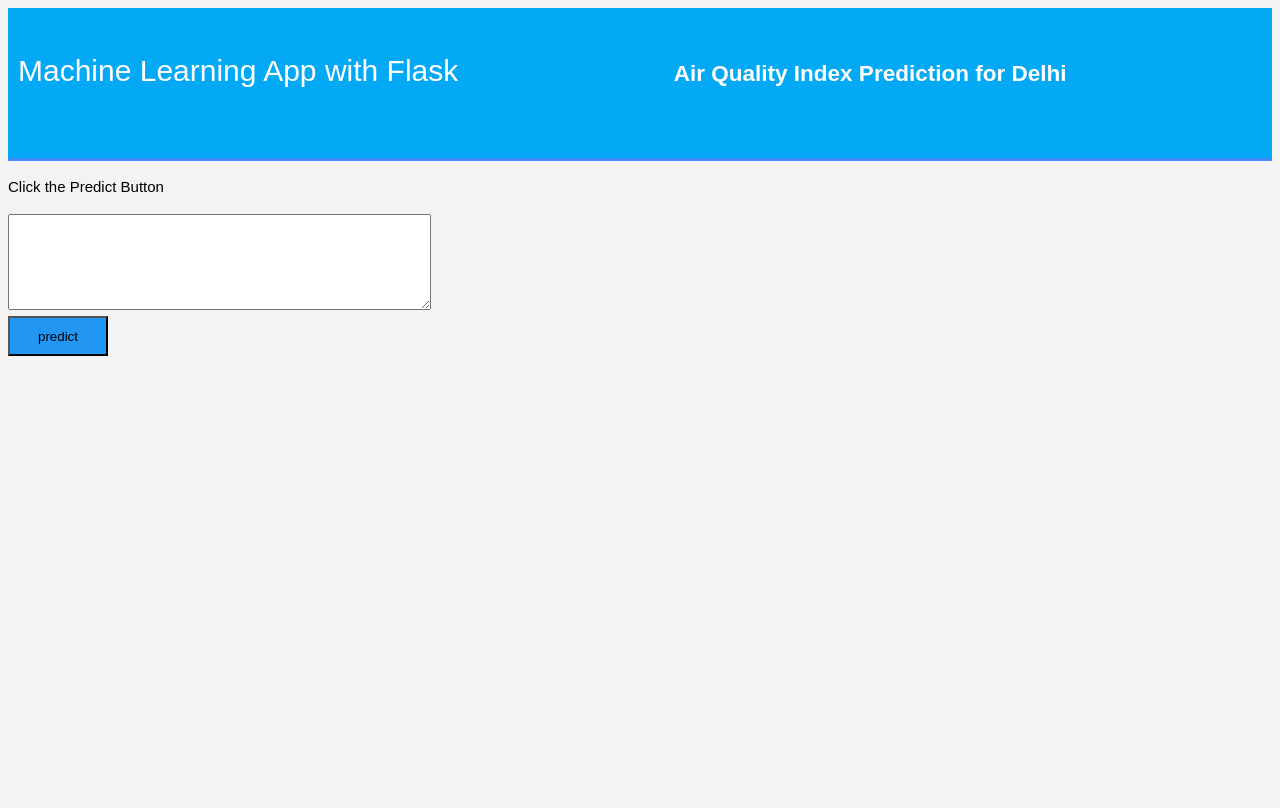
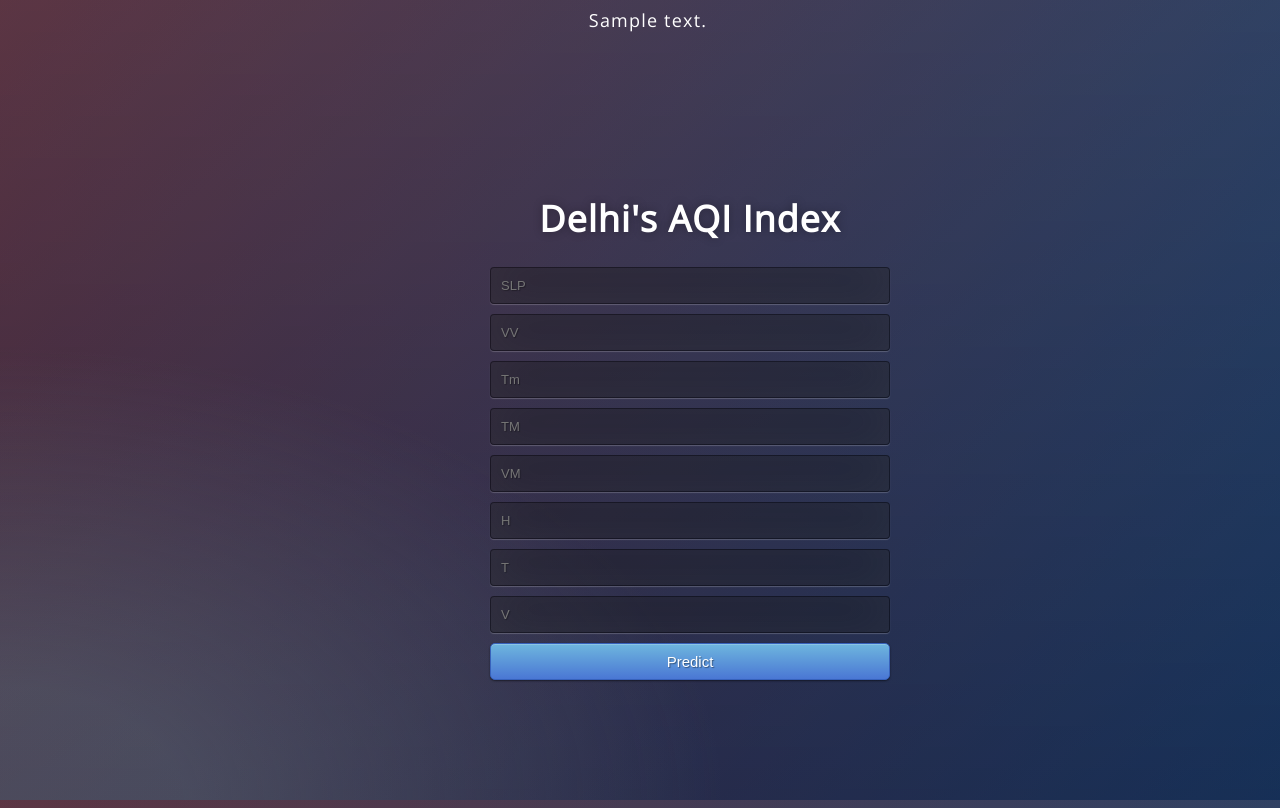
Before and after one commit to furqan4545/Air-Quality-prediction, a Flask app: template templates/home.html in a window 1280 px wide. Before the commit the page ends 356 px from the top, so only its background shows below. Run offline with Flask 2, Linux system fonts and the light colour scheme; the template is opened without the code that fills it: most values are stand-ins (such as "Sample title", 1, 10 or a date in 2020); parts of the project's set-up code (start-up, migrations or seed data) failed here and were passed over.

Commit message:
First Commit

```diff
--- a/app.py
+++ b/app.py
@@ -1,24 +1,39 @@
-from flask import Flask,render_template,url_for,request
-import pandas as pd
-
+import numpy as np
+from flask import Flask, request, jsonify, render_template, url_for
 import pickle
 
-# load the model from disk
-loaded_model=pickle.load(open('random_forest_regression_model.pkl', 'rb'))
+
 app = Flask(__name__)
+model = pickle.load(open('random_forest_regression_model.pkl','rb'))
+
 
 @app.route('/')
 def home():
-	return render_template('home.html')
+    #return 'Hello World'
+    return render_template('home.html')
+    #return render_template('index.html')
 
-@app.route('/predict',methods=['POST'])
+@app.route('/predict',methods = ['POST'])
 def predict():
-    df=pd.read_csv('real_2018.csv')
-    my_prediction=loaded_model.predict(df.iloc[:,:-1].values)
-    my_prediction=my_prediction.tolist()
-    return render_template('result.html',prediction = my_prediction)
+    int_features = [float(x) for x in request.form.values()]
+    final_features = [np.array(int_features)]
+    prediction = model.predict(final_features)
+
+    #output = round(prediction[0], 2)
+    return render_template('home.html', prediction_text= 'Delhi AQI is $ {}'.format(prediction[0]))
+
+@app.route('/predict_api',methods=['POST'])
+def predict_api():
+    '''
+    For direct API calls trought request
+    '''
+    data = request.get_json(force=True)
+    prediction = model.predict([np.array(list(data.values()))])
+
+    output = prediction[0]
+    return jsonify(output)
 
 
 
 if __name__ == '__main__':
-	app.run(debug=True)
+    app.run(debug=True)
--- a/static/styles.css
+++ b/static/styles.css
@@ -1,56 +1,63 @@
-body{
-	font:15px/1.5 Arial, Helvetica,sans-serif;
-	padding: 0px;
-	background-color:#f4f3f3;
+@import url(https://fonts.googleapis.com/css?family=Open+Sans);
+.btn { display: inline-block; *display: inline; *zoom: 1; padding: 4px 10px 4px; margin-bottom: 0; font-size: 13px; line-height: 18px; color: #333333; text-align: center;text-shadow: 0 1px 1px rgba(255, 255, 255, 0.75); vertical-align: middle; background-color: #f5f5f5; background-image: -moz-linear-gradient(top, #ffffff, #e6e6e6); background-image: -ms-linear-gradient(top, #ffffff, #e6e6e6); background-image: -webkit-gradient(linear, 0 0, 0 100%, from(#ffffff), to(#e6e6e6)); background-image: -webkit-linear-gradient(top, #ffffff, #e6e6e6); background-image: -o-linear-gradient(top, #ffffff, #e6e6e6); background-image: linear-gradient(top, #ffffff, #e6e6e6); background-repeat: repeat-x; filter: progid:dximagetransform.microsoft.gradient(startColorstr=#ffffff, endColorstr=#e6e6e6, GradientType=0); border-color: #e6e6e6 #e6e6e6 #e6e6e6; border-color: rgba(0, 0, 0, 0.1) rgba(0, 0, 0, 0.1) rgba(0, 0, 0, 0.25); border: 1px solid #e6e6e6; -webkit-border-radius: 4px; -moz-border-radius: 4px; border-radius: 4px; -webkit-box-shadow: inset 0 1px 0 rgba(255, 255, 255, 0.2), 0 1px 2px rgba(0, 0, 0, 0.05); -moz-box-shadow: inset 0 1px 0 rgba(255, 255, 255, 0.2), 0 1px 2px rgba(0, 0, 0, 0.05); box-shadow: inset 0 1px 0 rgba(255, 255, 255, 0.2), 0 1px 2px rgba(0, 0, 0, 0.05); cursor: pointer; *margin-left: .3em; }
+.btn:hover, .btn:active, .btn.active, .btn.disabled, .btn[disabled] { background-color: #e6e6e6; }
+.btn-large { padding: 9px 14px; font-size: 15px; line-height: normal; -webkit-border-radius: 5px; -moz-border-radius: 5px; border-radius: 5px; }
+.btn:hover { color: #333333; text-decoration: none; background-color: #e6e6e6; background-position: 0 -15px; -webkit-transition: background-position 0.1s linear; -moz-transition: background-position 0.1s linear; -ms-transition: background-position 0.1s linear; -o-transition: background-position 0.1s linear; transition: background-position 0.1s linear; }
+.btn-primary, .btn-primary:hover { text-shadow: 0 -1px 0 rgba(0, 0, 0, 0.25); color: #ffffff; }
+.btn-primary.active { color: rgba(255, 255, 255, 0.75); }
+.btn-primary { background-color: #4a77d4; background-image: -moz-linear-gradient(top, #6eb6de, #4a77d4); background-image: -ms-linear-gradient(top, #6eb6de, #4a77d4); background-image: -webkit-gradient(linear, 0 0, 0 100%, from(#6eb6de), to(#4a77d4)); background-image: -webkit-linear-gradient(top, #6eb6de, #4a77d4); background-image: -o-linear-gradient(top, #6eb6de, #4a77d4); background-image: linear-gradient(top, #6eb6de, #4a77d4); background-repeat: repeat-x; filter: progid:dximagetransform.microsoft.gradient(startColorstr=#6eb6de, endColorstr=#4a77d4, GradientType=0);  border: 1px solid #3762bc; text-shadow: 1px 1px 1px rgba(0,0,0,0.4); box-shadow: inset 0 1px 0 rgba(255, 255, 255, 0.2), 0 1px 2px rgba(0, 0, 0, 0.5); }
+.btn-primary:hover, .btn-primary:active, .btn-primary.active, .btn-primary.disabled, .btn-primary[disabled] { filter: none; background-color: #4a77d4; }
+.btn-block { width: 100%; display:block; }
+
+* { -webkit-box-sizing:border-box; -moz-box-sizing:border-box; -ms-box-sizing:border-box; -o-box-sizing:border-box; box-sizing:border-box; }
+
+html { width: 100%; height:100%; overflow:hidden; }
+
+body {
+	width: 100%;
+	height:100%;
+	font-family: 'Open Sans', sans-serif;
+	background: #092756;
+	color: #fff;
+	font-size: 18px;
+	text-align:center;
+	letter-spacing:1.2px;
+	background: -moz-radial-gradient(0% 100%, ellipse cover, rgba(104,128,138,.4) 10%,rgba(138,114,76,0) 40%),-moz-linear-gradient(top,  rgba(57,173,219,.25) 0%, rgba(42,60,87,.4) 100%), -moz-linear-gradient(-45deg,  #670d10 0%, #092756 100%);
+	background: -webkit-radial-gradient(0% 100%, ellipse cover, rgba(104,128,138,.4) 10%,rgba(138,114,76,0) 40%), -webkit-linear-gradient(top,  rgba(57,173,219,.25) 0%,rgba(42,60,87,.4) 100%), -webkit-linear-gradient(-45deg,  #670d10 0%,#092756 100%);
+	background: -o-radial-gradient(0% 100%, ellipse cover, rgba(104,128,138,.4) 10%,rgba(138,114,76,0) 40%), -o-linear-gradient(top,  rgba(57,173,219,.25) 0%,rgba(42,60,87,.4) 100%), -o-linear-gradient(-45deg,  #670d10 0%,#092756 100%);
+	background: -ms-radial-gradient(0% 100%, ellipse cover, rgba(104,128,138,.4) 10%,rgba(138,114,76,0) 40%), -ms-linear-gradient(top,  rgba(57,173,219,.25) 0%,rgba(42,60,87,.4) 100%), -ms-linear-gradient(-45deg,  #670d10 0%,#092756 100%);
+	background: -webkit-radial-gradient(0% 100%, ellipse cover, rgba(104,128,138,.4) 10%,rgba(138,114,76,0) 40%), linear-gradient(to bottom,  rgba(57,173,219,.25) 0%,rgba(42,60,87,.4) 100%), linear-gradient(135deg,  #670d10 0%,#092756 100%);
+	filter: progid:DXImageTransform.Microsoft.gradient( startColorstr='#3E1D6D', endColorstr='#092756',GradientType=1 );
+
+}
+.login {
+	position: absolute;
+	top: 40%;
+	left: 50%;
+	margin: -150px 0 0 -150px;
+	width:400px;
+	height:400px;
 }
 
-.container{
-	width:100%;
-	margin: auto;
-	overflow: hidden;
+.login h1 { color: #fff; text-shadow: 0 0 10px rgba(0,0,0,0.3); letter-spacing:1px; text-align:center; }
+
+input {
+	width: 100%;
+	margin-bottom: 10px;
+	background: rgba(0,0,0,0.3);
+	border: none;
+	outline: none;
+	padding: 10px;
+	font-size: 13px;
+	color: #fff;
+	text-shadow: 1px 1px 1px rgba(0,0,0,0.3);
+	border: 1px solid rgba(0,0,0,0.3);
+	border-radius: 4px;
+	box-shadow: inset 0 -5px 45px rgba(100,100,100,0.2), 0 1px 1px rgba(255,255,255,0.2);
+	-webkit-transition: box-shadow .5s ease;
+	-moz-transition: box-shadow .5s ease;
+	-o-transition: box-shadow .5s ease;
+	-ms-transition: box-shadow .5s ease;
+	transition: box-shadow .5s ease;
 }
-
-header{
-	background:#03A9F4;#35434a;
-	border-bottom:#448AFF 3px solid;
-	height:120px;
-	width:100%;
-	padding-top:30px;
-
-}
-
-.main-header{
-			text-align:center;
-			background-color: blue;
-			height:100px;
-			width:100%;
-			margin:0px;
-		}
-#brandname{
-	float:left;
-	font-size:30px;
-	color: #fff;
-	margin: 10px;
-}
-
-header h2{
-	text-align:center;
-	color:#fff;
-
-}
-
-
-
-.btn-info {background-color: #2196F3;
-	height:40px;
-	width:100px;} /* Blue */
-.btn-info:hover {background: #0b7dda;}
-
-
-.resultss{
-	border-radius: 15px 50px;
-    background: #345fe4;
-    padding: 20px;
-    width: 200px;
-    height: 150px;
-}
+input:focus { box-shadow: inset 0 -5px 45px rgba(100,100,100,0.4), 0 1px 1px rgba(255,255,255,0.2); }
--- a/templates/home.html
+++ b/templates/home.html
@@ -1,38 +1,43 @@
 <!DOCTYPE html>
-<html>
+<html >
+<!--From https://codepen.io/frytyler/pen/EGdtg-->
 <head>
-	<title>Home</title>
-	<!-- <link rel="stylesheet" type="text/css" href="../static/css/styles.css"> -->
-	<link rel="stylesheet" type="text/css" href="{{ url_for('static', filename='css/styles.css') }}">
+  <meta charset="UTF-8">
+  <title>ML API</title>
+  <link href='https://fonts.googleapis.com/css?family=Pacifico' rel='stylesheet' type='text/css'>
+<link href='https://fonts.googleapis.com/css?family=Arimo' rel='stylesheet' type='text/css'>
+<link href='https://fonts.googleapis.com/css?family=Hind:300' rel='stylesheet' type='text/css'>
+<link href='https://fonts.googleapis.com/css?family=Open+Sans+Condensed:300' rel='stylesheet' type='text/css'>
+<link rel="stylesheet" href="{{ url_for('static', filename='styles.css') }}">
 </head>
+
 <body>
+ <div class="login">
+	<h1>Delhi's AQI Index</h1>
 
-	<header>
-		<div class="container">
-		<div id="brandname">
-			Machine Learning App with Flask
-		</div>
-		<h2>Air Quality Index Prediction for Delhi </h2>
+     <!-- Main Input For Receiving Query to our ML -->
+    <form action="{{ url_for('predict')}}"method="post">
+      <input type="text" name="interview_score1" placeholder="SLP" required="required" /><br>
+      <input type="text" name="interview_score2" placeholder="VV" required="required" /><br>
+      <input type="text" name="interview_score3" placeholder="Tm" required="required" /><br>
 
-	</div>
-	</header>
-
-	<div class="ml-container">
-
-		<form action="{{ url_for('predict')}}" method="POST">
-		<p>Click the Predict Button</p>
-		<!-- <input type="text" name="comment"/> -->
-		<textarea name="message" rows="6" cols="50"></textarea>
-		<br/>
-
-		<input type="submit" class="btn-info" value="predict">
-
-	</form>
-
-	</div>
+    	<input type="text" name="experience" placeholder="TM" required="required" /><br>
+        <input type="text" name="test_score" placeholder="VM" required="required" /><br>
+		 <input type="text" name="interview_score4" placeholder="H" required="required" /><br>
+        <input type="text" name="interview_score5" placeholder="T" required="required" /><br>
+        <input type="text" name="interview_score6" placeholder="V" required="required" /><br>
 
 
 
+        <button type="submit" class="btn btn-primary btn-block btn-large">Predict</button>
+    </form>
+
+   <br>
+   <br>
+
+
+ </div>
+ {{prediction_text}}
 
 </body>
 </html>
```
